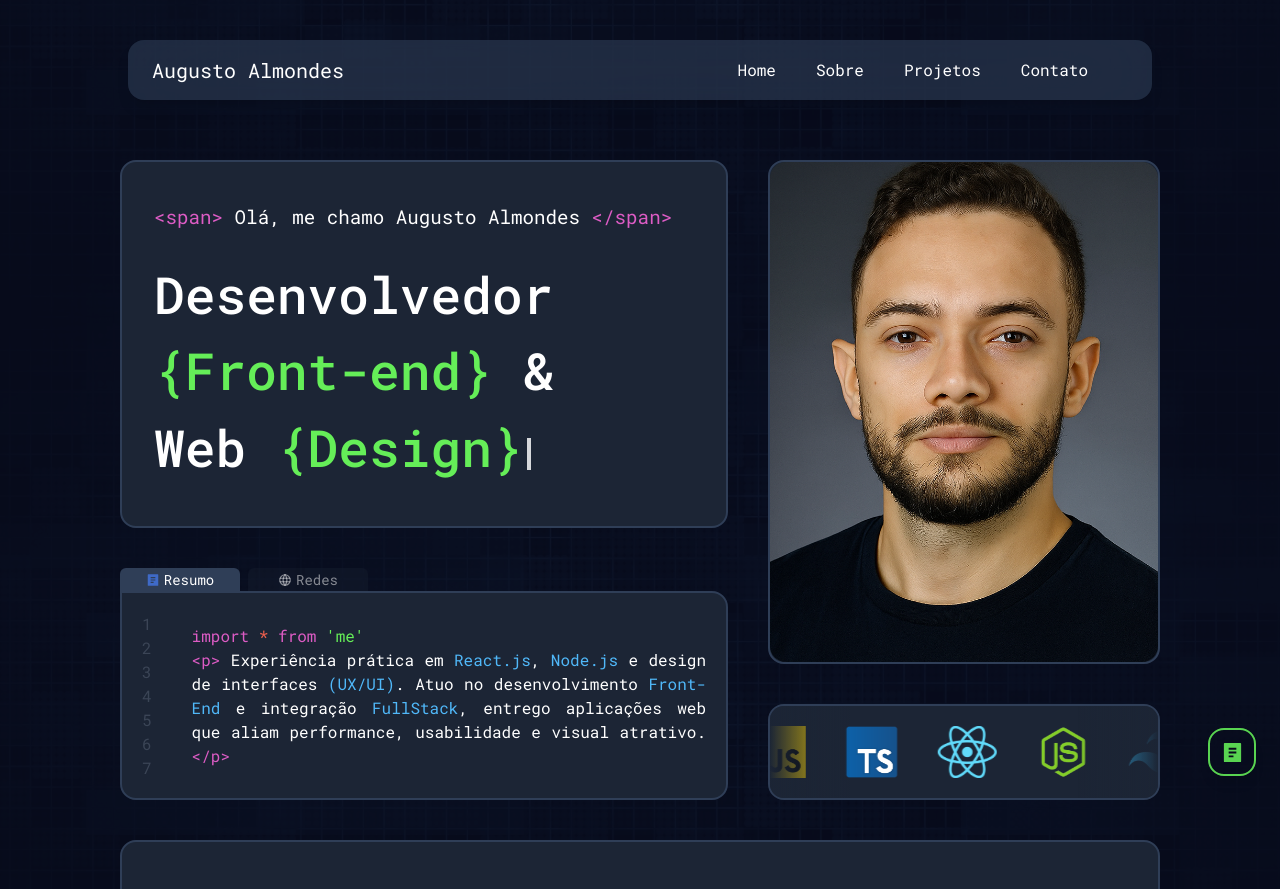
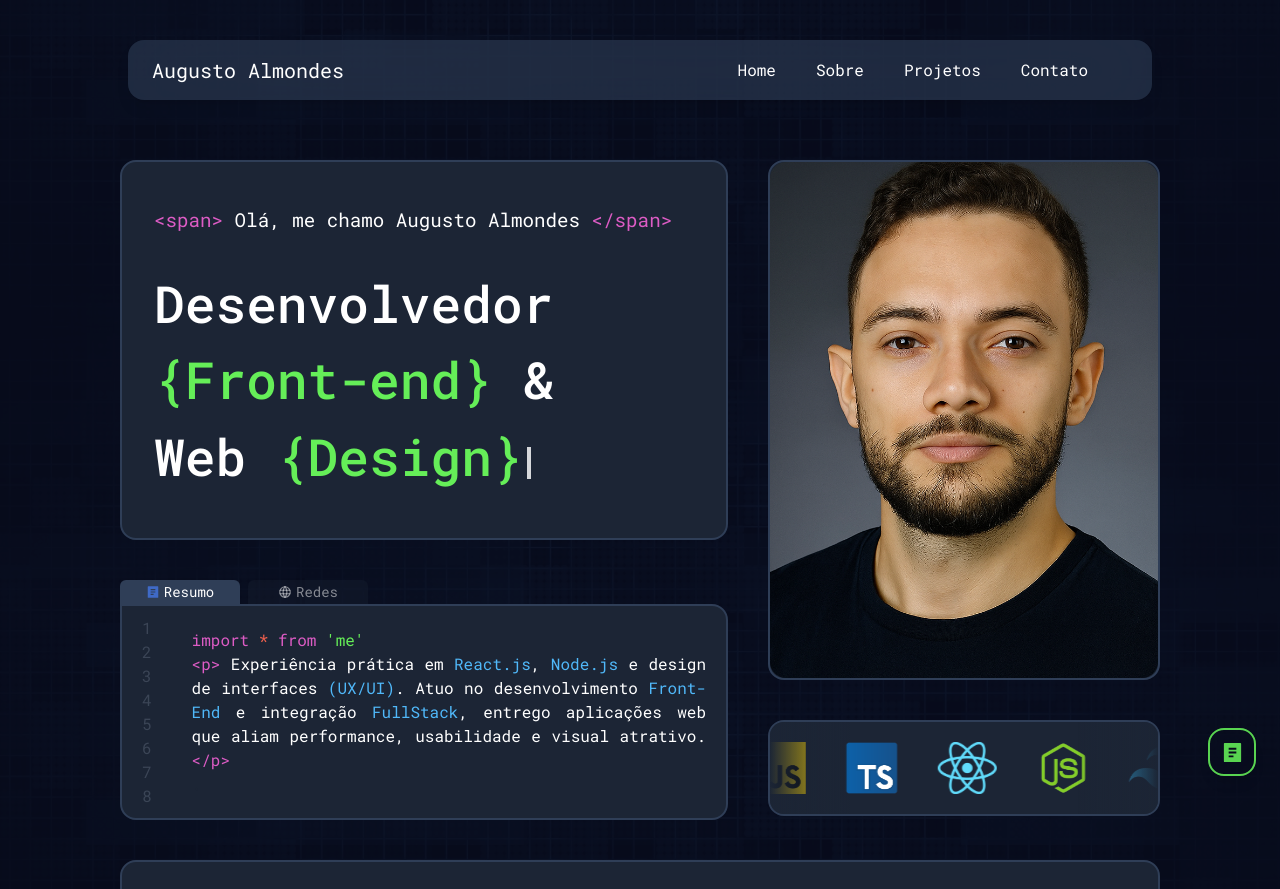
Before and after one commit to AugustoAlmondes/My-Protfolio, a React (Vite) app: page / in a window 1280 px wide. Shown: the top 889 px of the page. Built offline with nearby package versions, Linux system fonts and the light colour scheme.

Commit message:
refactor: added one more typot to the numbers of component lines summary

```diff
--- a/src/components/Resume.tsx
+++ b/src/components/Resume.tsx
@@ -52,8 +52,9 @@ export default function Resume() {
                         <li>6</li>
                         <li>7</li>
                         {
-                            displayText === 0 &&
-                            <li>8</li>
+                            displayText === 0 ?
+                            <li>8</li>:
+                            <li className = {`text-background lg:text-line-number`}>8</li>
                         }
                     </ul>
                 </div>
@@ -92,6 +93,7 @@ export default function Resume() {
                                 </span>
                                 , entrego aplicações web que aliam performance, usabilidade e visual atrativo.
                                 <span className={`text-new-pink`}>{` </p>`}</span>
+                                <span className = {`text-background`}><br /> .</span>
                             </p>
                         </div>
                     }
```
